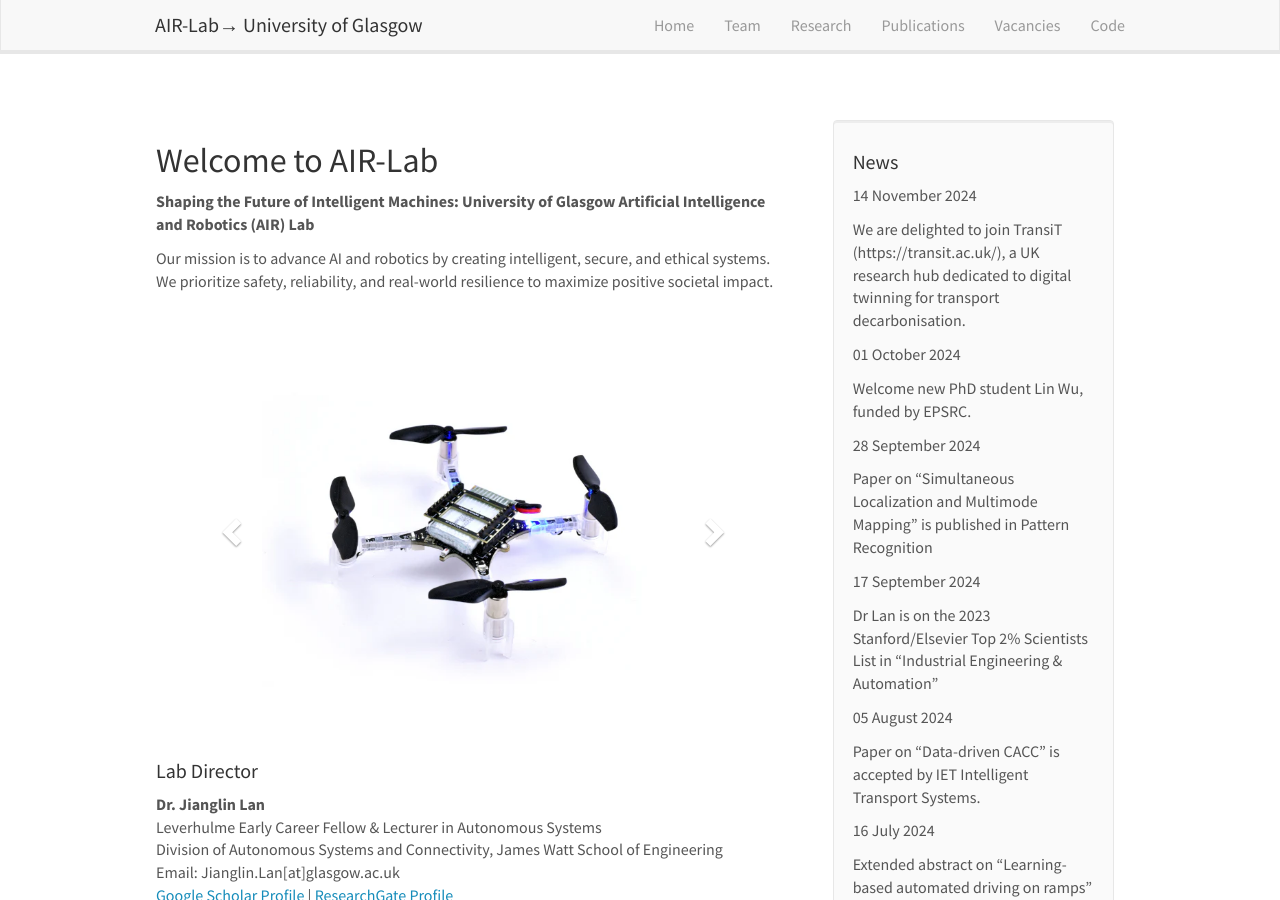
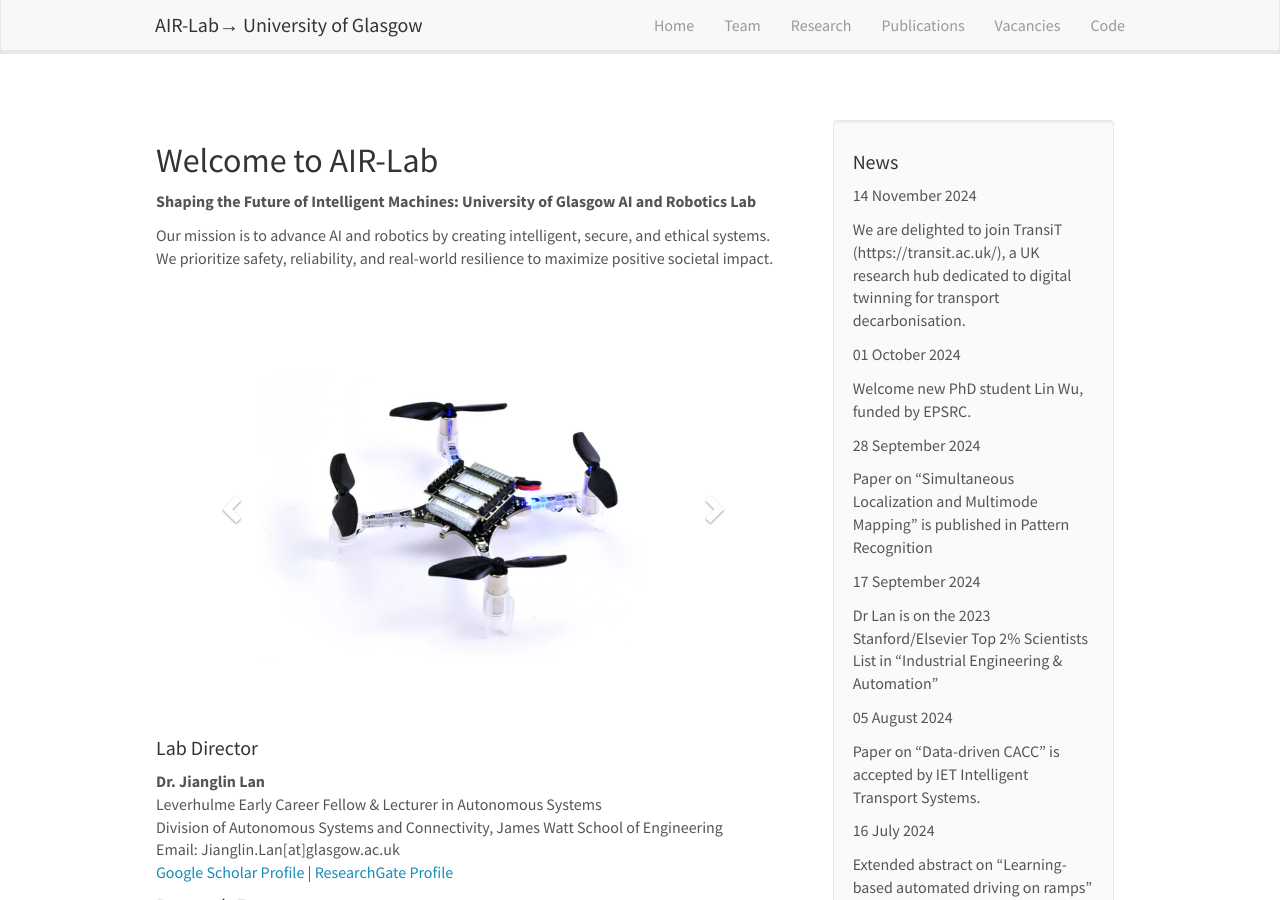
Before and after one commit to AIR-Lan/AIR-Lab, a Jekyll site: the page built from _pages/home.md, in a window 1280 px wide and 900 px high. Built offline with Jekyll 4.4.1, drawn with Linux system fonts in a browser that asks for light colours; nearby versions of some CDN libraries.

Commit message:
Update home.md

```diff
--- a/_pages/home.md
+++ b/_pages/home.md
@@ -6,7 +6,7 @@ sitemap: false
 permalink: /
 ---
 
-**Shaping the Future of Intelligent Machines: University of Glasgow Artificial Intelligence and Robotics (AIR) Lab**
+**Shaping the Future of Intelligent Machines: University of Glasgow AI and Robotics Lab**
 
 Our mission is to advance AI and robotics by creating intelligent, secure, and ethical systems. We prioritize safety, reliability, and real-world resilience to maximize positive societal impact.
 
```
